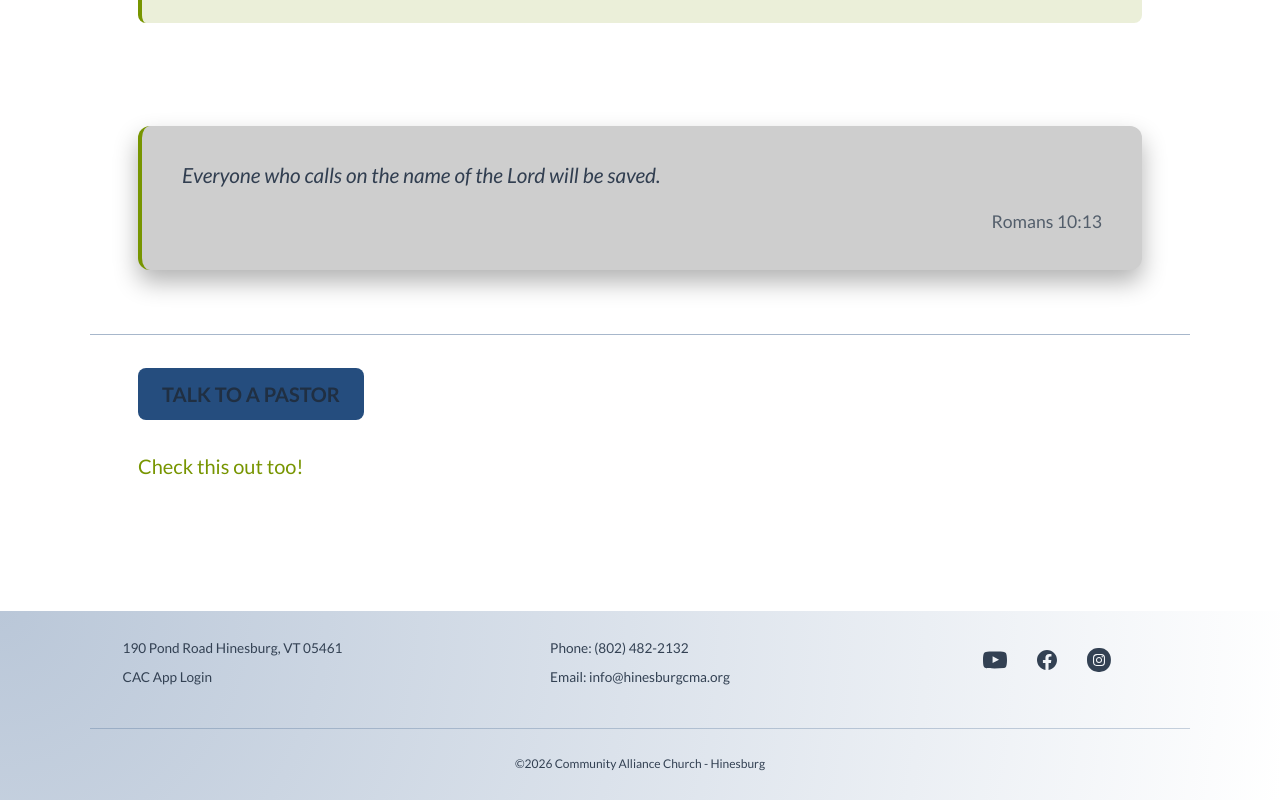
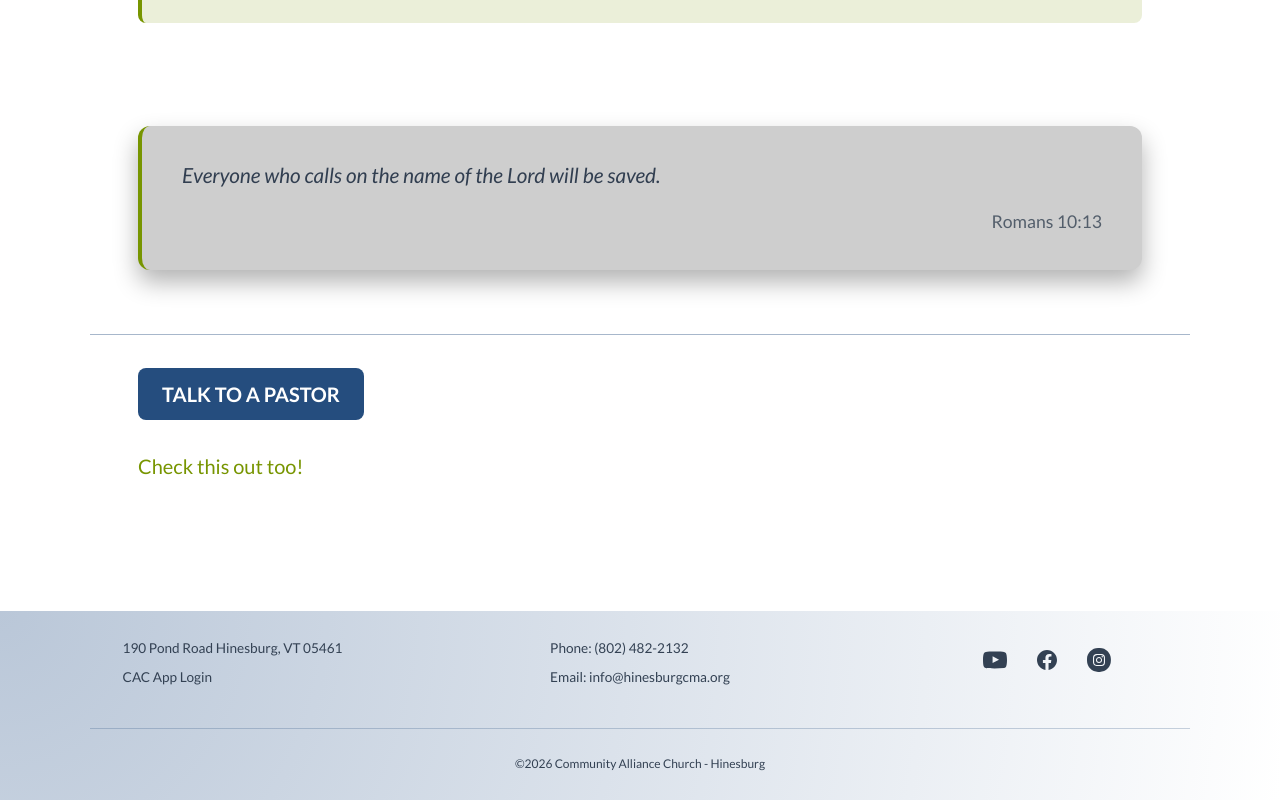
Before and after one commit to mykeld74/hinesburgcma, a SvelteKit app: page /grow-with-us/follow in a window 1280 px wide. Shown: the part 2620-3420 px from the top of the page. Built offline with nearby package versions, Linux system fonts and the light colour scheme.

Commit message:
Fix button color

```diff
--- a/src/routes/grow-with-us/follow/+page.svelte
+++ b/src/routes/grow-with-us/follow/+page.svelte
@@ -172,7 +172,7 @@
 		display: inline-block;
 		padding: 0.75rem 1.5rem;
 		background: var(--primaryColor);
-		color: var(--contrastColor);
+		color: #fff;
 		border-radius: 8px;
 		font-weight: 600;
 		text-decoration: none;
```
